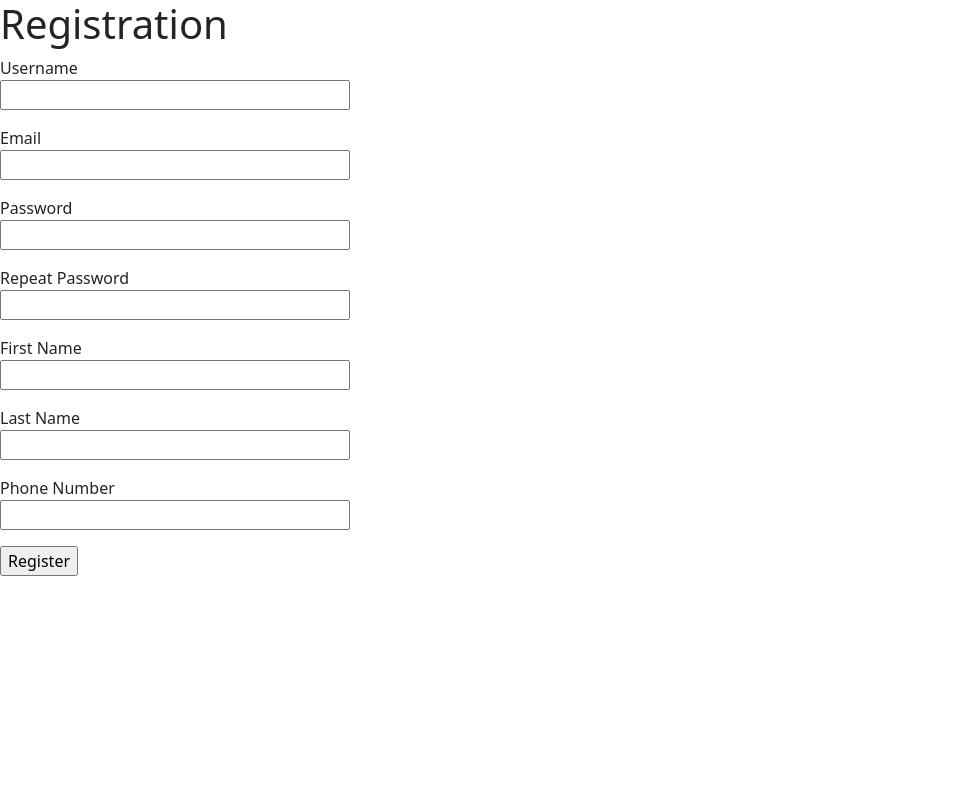
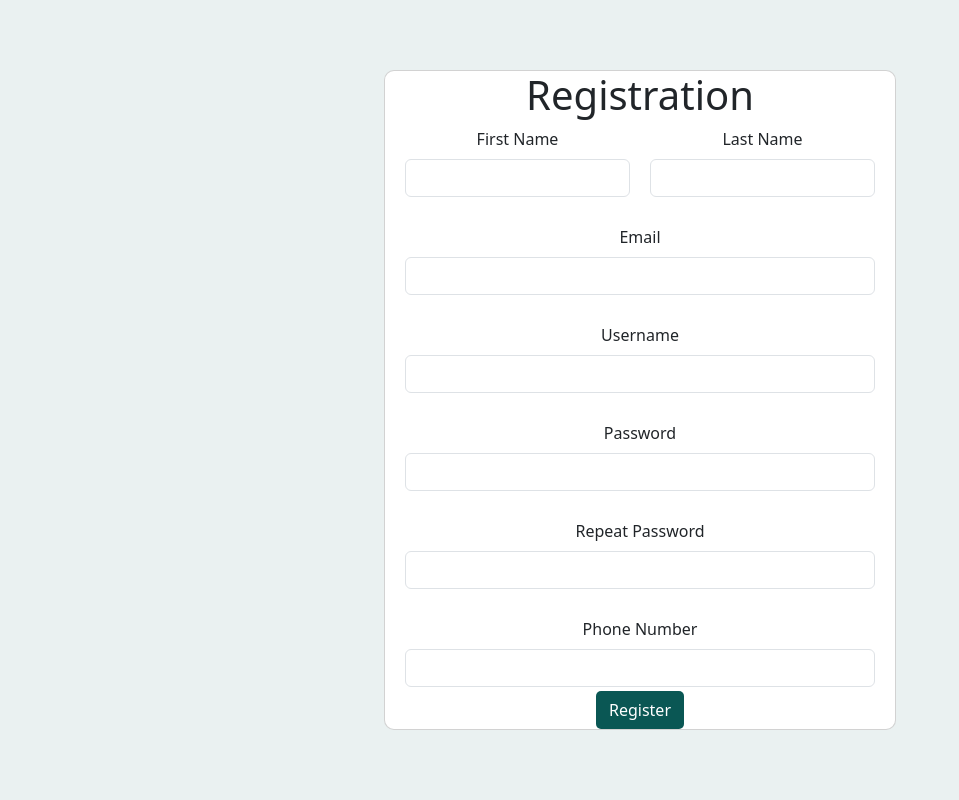
Before and after one commit to Ra-Wh/fictional-umbrella, a Flask app: page /register in a window 1280 px wide. Shown: the whole page, without its empty margins (0-959 px from the left). Run offline with Flask 3, Linux system fonts and the light colour scheme.

Commit message:
registration page

```diff
--- a/app/routes.py
+++ b/app/routes.py
@@ -11,7 +11,7 @@ from flask import session
 @app.route('/index')
 @login_required
 def index():
-    return "Support Hub"
+    return render_template('index.html', title='Home')
 
 @app.route('/login', methods=['GET', 'POST'])
 def login():
@@ -31,6 +31,12 @@ def login():
         return redirect(next_page)
     return render_template('login.html', title='Sign in', form=form)
 
+@app.route('/logout')
+def logout():
+    logout_user()
+    session.clear()
+    return redirect(url_for('login'))
+
 @app.route('/register', methods=['GET', 'POST'])
 def register():
     if current_user.is_authenticated:
--- a/app/static/styles.css
+++ b/app/static/styles.css
@@ -46,9 +46,9 @@
     box-shadow: 0px 0px 10px var(--secondary-color-3) !important;
 }
 
-/* Login Page */
+/* Backgrounds */
 
-.login-background {
+.blue-background {
     background-color: var(--primary-color-5) !important;
     width: 100vw;
     height: 100vh;
@@ -57,11 +57,15 @@
     align-items: center;
 }
 
-.login-card {
+/* Card */
+
+.card {
     background-color: white;
     width: 40%;
     border-radius: 10px;
 }
+
+/* Login Page */
 
 .login-flex-container {
     display: flex;
--- /dev/null
+++ b/app/templates/index.html
@@ -0,0 +1,5 @@
+{% extends "base.html" %}
+
+{% block content %}
+        <h1>Welcome to Support Hub, {{ current_user.username }}</h1>
+{% endblock %}
--- a/app/templates/login.html
+++ b/app/templates/login.html
@@ -17,12 +17,12 @@
 
     </head>
     <body>
-        <div class="container-fluid login-background" >
+        <div class="container-fluid blue-background" >
             <div class="login-flex-container">
                 <div>
                     <h1 style="color: var(--primary-color-2);">Support Hub</h1>
                 </div>
-                <div class="login-card p-4">
+                <div class="card p-4">
                     <h1 class="text-center">Login</h1>
                     <form action="" method="post" novalidate>
                     {{ form.hidden_tag() }}
--- a/app/templates/register.html
+++ b/app/templates/register.html
@@ -16,58 +16,64 @@
         <link rel="stylesheet" href="{{ url_for('static', filename='styles.css') }}" crossorigin="anonymous">
 
     </head>
-    <body>
+    <body class="blue-background">
+        <div class="card" style="display: flex; justify-content: center; align-items: center; text-align: center; padding: 0 20px">
             <h1>Registration</h1>
             <form action="" method="post" novalidate>
                 {{ form.hidden_tag() }}
-        <p>
-            {{ form.username.label }}<br>
-            {{ form.username(size=32) }}<br>
+                <div style="display: flex; gap: 20px">
+                    <div class="mb-1">
+                        {{form.first_name.label(class="form-label") }}<br>
+                        {{form.first_name(class="form-control", size=32) }}<br>
+                        {% for error in form.first_name.errors %}
+                        <span style="color: red">[{{ error }}]</span>
+                        {% endfor %}
+                    </div>
+                    <div class="mb-1">
+                        {{ form.last_name.label(class="form-label") }}<br>
+                        {{ form.last_name(class="form-control", size=32) }}<br>
+                        {% for error in form.last_name.errors %}
+                        <span style="color: red">[{{ error }}]</span>
+                        {% endfor %}
+                    </div>
+                </div>
+                <div class="mb-1">
+                    {{ form.email.label(class="form-label") }}<br>
+                    {{ form.email(class="form-control", size=32) }}<br>
+                    {% for error in form.email.errors %}
+                    <span style="color: red">[{{ error }}]</span>
+                    {% endfor %}
+                </div>
+                <div class="mb-1">
+                    {{ form.username.label(class="form-label") }}<br>
+                    {{ form.username(class="form-control", size=32) }}<br>
                     {% for error in form.username.errors %}
                     <span style="color: red">[{{ error }}]</span>
                     {% endfor %}
-        </p>
-        <p>
-            {{ form.email.label }}<br>
-            {{ form.email(size=32) }}<br>
-            {% for error in form.email.errors %}
-            <span style="color: red">[{{ error }}]</span>
-            {% endfor %}
-        </p>
-        <p>
-            {{ form.password.label }}<br>
-            {{ form.password(size=32) }}<br>
+                </div>
+                <div class="mb-1">
+                    {{ form.password.label(class="form-label") }}<br>
+                    {{ form.password(class="form-control", size=32) }}<br>
                     {% for error in form.password.errors %}
                     <span style="color: red">[{{ error }}]</span>
                     {% endfor %}
-        </p>
-        <p>
-            {{ form.password2.label }}<br>
-            {{ form.password2(size=32) }}<br>
+                </div>
+                <div class="mb-1">
+                    {{ form.password2.label(class="form-label") }}<br>
+                    {{ form.password2(class="form-control", size=32) }}<br>
                     {% for error in form.password2.errors %}
                     <span style="color: red">[{{ error }}]</span>
                     {% endfor %}
-        </p>
-        <p>
-            {{form.first_name.label }}<br>
-            {{form.first_name(size=32) }}<br>
-            {% for error in form.first_name.errors %}
-            <span style="color: red">[{{ error }}]</span>
-            {% endfor %}
-        </p>
-        <p>
-            {{ form.last_name.label }}<br>
-            {{ form.last_name(size=32) }}<br>
-            {% for error in form.last_name.errors %}
-            <span style="color: red">[{{ error }}]</span>
-            {% endfor %}
-        </p>
-        <p>
-            {{ form.phone_number.label }}<br>
-            {{ form.phone_number(size=32) }}
-        </p>
-        <p>
-            {{ form.submit() }}
-        </p>
+                </div>
+
+                <div class="mb-1">
+                    {{ form.phone_number.label(class="form-label") }}<br>
+                    {{ form.phone_number(class="form-control", size=32) }}
+                </div>
+
+                <div class="d-flex justify-content-center">
+                    <button type="submit" class="btn button-primary">Register</button>
+                </div>
             </form>
+        </div>
     </body>
```
Also changed, not shown: app/templates/base.html (+43 -0 lines). Lines whose indentation alone changed are shown as unchanged.
